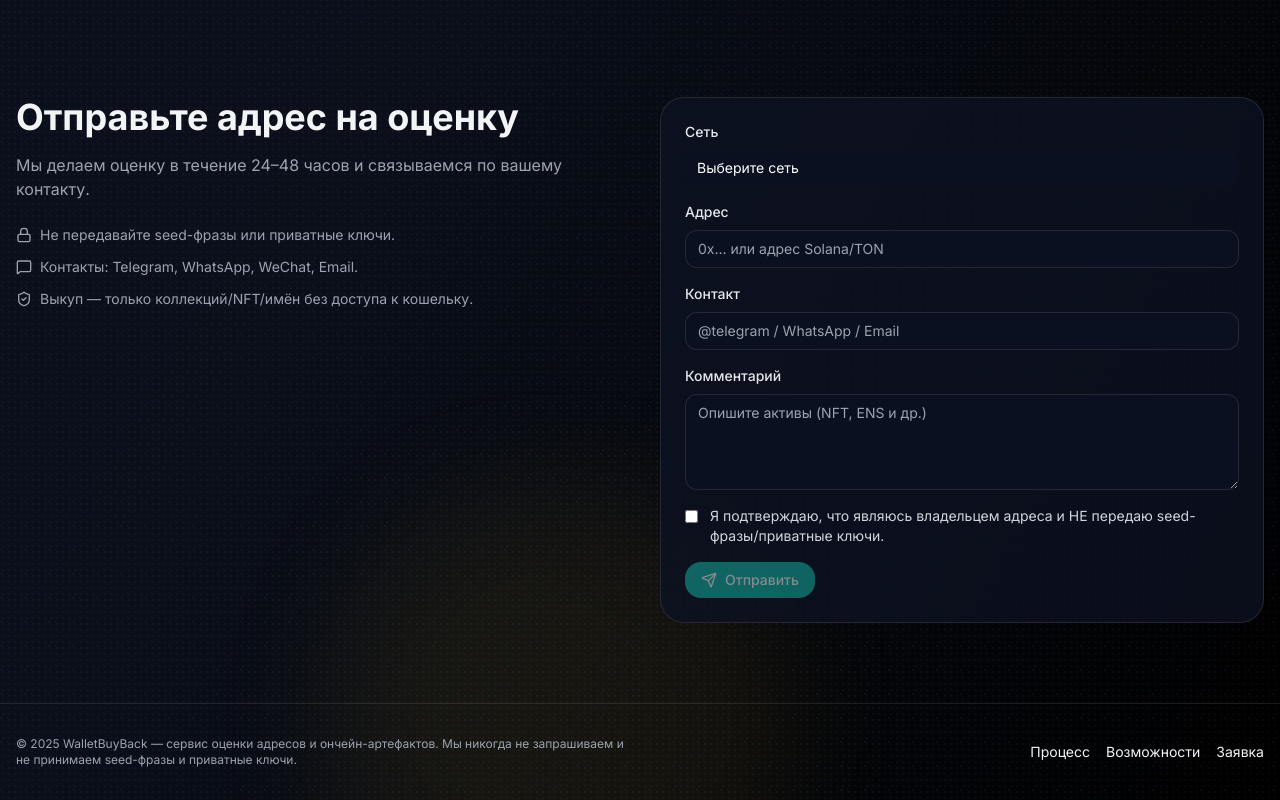
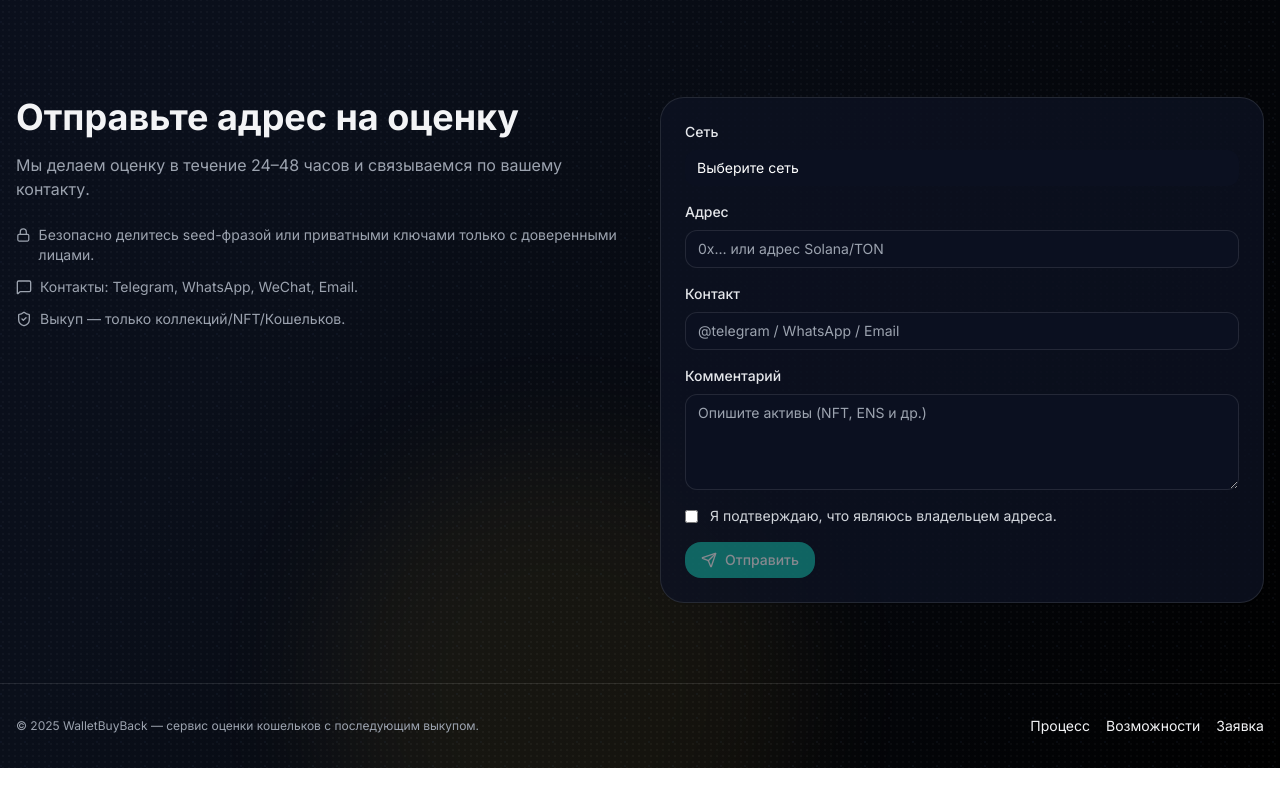
Before and after one commit to Gatsby01k/walletbuyback-landing, a React (Vite) app: page / in a window 1280 px wide. Shown: the part 1515-2315 px from the top of the page. After the commit the page ends 2283 px from the top, so only its background shows below. Built offline with nearby package versions, Linux system fonts and the light colour scheme.

Commit message:
Update App.tsx

```diff
--- a/src/App.tsx
+++ b/src/App.tsx
@@ -438,7 +438,7 @@ export default function App() {
             {[
               { num: "01", title: "Адрес",  text: "Укажите сеть и публичный адрес.",        icon: <Wallet className={`${isDark ? 'text-teal-300' : 'text-teal-600'} h-5 w-5`} /> },
               { num: "02", title: "Оценка", text: "Мы анализируем транзакции и редкость коллекций.", icon: <Sparkles className={`${isDark ? 'text-teal-300' : 'text-teal-600'} h-5 w-5`} /> },
-              { num: "03", title: "Оффер",  text: "Предложим выкуп без доступа к кошельку.",       icon: <ShieldCheck className={`${isDark ? 'text-teal-300' : 'text-teal-600'} h-5 w-5`} /> },
+              { num: "03", title: "Оффер",  text: "Предложим выкуп после оценки кошелька.",       icon: <ShieldCheck className={`${isDark ? 'text-teal-300' : 'text-teal-600'} h-5 w-5`} /> },
               { num: "04", title: "Выплата",text: "Согласуем способ и отправим средства.",         icon: <Coins className={`${isDark ? 'text-teal-300' : 'text-teal-600'} h-5 w-5`} /> },
             ].map((s, i, arr) => (
               <motion.div
@@ -489,9 +489,9 @@ export default function App() {
               <h2 className="text-2xl sm:text-3xl md:text-4xl font-bold mb-4">Отправьте адрес на оценку</h2>
               <p className={`max-w-xl mb-6 ${fineText}`}>Мы делаем оценку в течение 24–48 часов и связываемся по вашему контакту.</p>
               <ul className={`space-y-3 text-sm ${fineText}`}>
-                <li className="flex gap-2"><Lock className="h-4 w-4 mt-0.5"/> Не передавайте seed-фразы или приватные ключи.</li>
+                <li className="flex gap-2"><Lock className="h-4 w-4 mt-0.5"/> Безопасно делитесь seed-фразой или приватными ключами только с доверенными лицами.</li>
                 <li className="flex gap-2"><MessageSquare className="h-4 w-4 mt-0.5"/> Контакты: Telegram, WhatsApp, WeChat, Email.</li>
-                <li className="flex gap-2"><ShieldCheck className="h-4 w-4 mt-0.5"/> Выкуп — только коллекций/NFT/имён без доступа к кошельку.</li>
+                <li className="flex gap-2"><ShieldCheck className="h-4 w-4 mt-0.5"/> Выкуп — только коллекций/NFT/Кошельков.</li>
               </ul>
             </div>
             <form onSubmit={handleSubmit} className={`${cardChrome} rounded-3xl p-6 grid gap-4 shadow-sm`}>
@@ -523,7 +523,7 @@ export default function App() {
               </div>
               <label className={`flex items-start gap-3 text-sm ${isDark ? 'text-gray-300' : 'text-gray-800'}`}>
                 <input type="checkbox" checked={agree} onChange={(e) => setAgree(e.target.checked)} className={`${isDark ? 'accent-teal-400' : 'accent-teal-600'} mt-1`} />
-                <span>Я подтверждаю, что являюсь владельцем адреса и НЕ передаю seed-фразы/приватные ключи.</span>
+                <span>Я подтверждаю, что являюсь владельцем адреса.</span>
               </label>
               <Magnetic enabled={enableFancy}><Button type="submit" disabled={!computeCanSubmit(address, contact, agree)} className={buttonPrimary}><Send className="mr-2 h-4 w-4" /> Отправить</Button></Magnetic>
               {submitted && (<div className={`${isDark ? 'text-teal-300' : 'text-teal-700'} text-sm`}>Заявка отправлена. Мы свяжемся с вами по указанному контакту.</div>)}
@@ -534,7 +534,7 @@ export default function App() {
         {/* FOOTER */}
         <footer className={`mt-4 border-t ${isDark ? 'border-white/10' : 'border-gray-200'}`}>
           <div className="mx-auto max-w-7xl px-4 py-8 grid md:grid-cols-2 gap-6 items-center">
-            <p className={`text-xs ${fineText}`}>© {new Date().getFullYear()} WalletBuyBack — сервис оценки адресов и ончейн-артефактов. Мы никогда не запрашиваем и не принимаем seed-фразы и приватные ключи.</p>
+            <p className={`text-xs ${fineText}`}>© {new Date().getFullYear()} WalletBuyBack — сервис оценки кошельков с последующим выкупом.</p>
             <div className="flex justify-start md:justify-end gap-4 text-sm">
               <a href="#how" className="hover:opacity-80">Процесс</a>
               <a href="#features" className="hover:opacity-80">Возможности</a>
```
